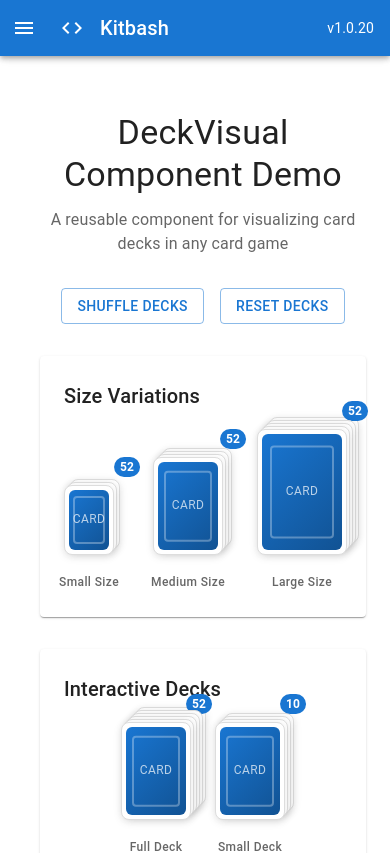
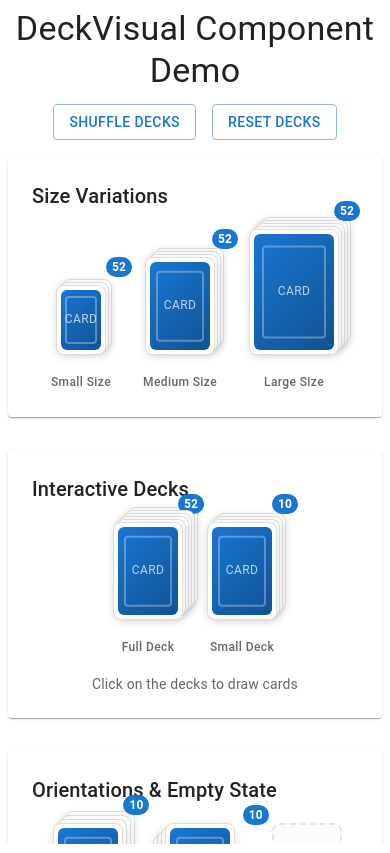
Before and after one commit to taco429/kitbash, a React (Vite) app: page /kitbash/card-games/deck-demo in a window 390 px wide. Shown: the top 853 px of the page. Built offline with nearby package versions, Linux system fonts and the light colour scheme.

Commit message:
Improve mobile responsiveness across card game pages and components
Co-authored-by: multibox2726 <multibox2726@gmail.com>

```diff
--- a/src/components/games/card-game/DeckVisualDemo.tsx
+++ b/src/components/games/card-game/DeckVisualDemo.tsx
@@ -1,10 +1,13 @@
 import React, { useState } from 'react'
-import { Box, Typography, Button, Grid, Paper } from '@mui/material'
+import { Box, Typography, Button, Grid, Paper, useTheme, useMediaQuery } from '@mui/material'
 import { DeckVisual } from './DeckVisual'
 import { createStandardDeck, shuffleCards } from './utils/deckUtils'
 import { CardData } from './Card'
 
 export const DeckVisualDemo: React.FC = () => {
+  const theme = useTheme()
+  const isMobile = useMediaQuery(theme.breakpoints.down('md'))
+
   const [fullDeck, setFullDeck] = useState<CardData[]>(() =>
     shuffleCards(createStandardDeck(false))
   )
@@ -36,15 +39,17 @@ export const DeckVisualDemo: React.FC = () => {
   }
 
   return (
-    <Box sx={{ p: 3 }}>
+    <Box sx={{ p: isMobile ? 1 : 3 }}>
       <Typography variant="h4" gutterBottom align="center">
         DeckVisual Component Demo
       </Typography>
-      <Typography variant="body1" color="text.secondary" align="center" mb={4}>
-        A reusable component for visualizing card decks in any card game
-      </Typography>
+      {!isMobile && (
+        <Typography variant="body1" color="text.secondary" align="center" mb={4}>
+          A reusable component for visualizing card decks in any card game
+        </Typography>
+      )}
 
-      <Box display="flex" gap={2} justifyContent="center" mb={4}>
+      <Box display="flex" gap={2} justifyContent="center" mb={isMobile ? 2 : 4}>
         <Button variant="outlined" onClick={shuffleDecks}>
           Shuffle Decks
         </Button>
--- a/src/components/games/card-game/WarGame.tsx
+++ b/src/components/games/card-game/WarGame.tsx
@@ -26,6 +26,11 @@ const GameArea = styled(Box)(({ theme }) => ({
   gap: theme.spacing(3),
   padding: theme.spacing(2),
   minHeight: '600px',
+  [theme.breakpoints.down('md')]: {
+    minHeight: 'calc(100vh - 100px)',
+    gap: theme.spacing(2),
+    padding: theme.spacing(1),
+  },
   '@keyframes pulse': {
     '0%': {
       opacity: 1,
@@ -53,6 +58,11 @@ const BattleArea = styled(Box)(({ theme }) => ({
   borderRadius: theme.spacing(2),
   backgroundColor: 'white',
   minHeight: '150px',
+  [theme.breakpoints.down('md')]: {
+    gap: theme.spacing(2),
+    padding: theme.spacing(2),
+    minHeight: '120px',
+  },
 }))
 
 const getCardRankValue = (rank: CardData['rank']): number => {
--- a/src/components/layout/Layout.tsx
+++ b/src/components/layout/Layout.tsx
@@ -22,9 +22,10 @@ export const Layout = ({ children }: LayoutProps) => {
   const navigate = useNavigate()
   const location = useLocation()
 
-  // Check if we're on a word search game page (not the hub) and on mobile for full-screen mode
+  // Check if we're on a word search game page (not the hub) or card game page and on mobile for full-screen mode
   const isWordSearchGamePage = location.pathname.startsWith('/word-search/') && location.pathname !== '/word-search'
-  const showFullScreen = isWordSearchGamePage && isMobile
+  const isCardGamePage = location.pathname.startsWith('/card-games/') && location.pathname !== '/card-games'
+  const showFullScreen = (isWordSearchGamePage || isCardGamePage) && isMobile
 
   const handleDrawerToggle = () => {
     setMobileOpen(!mobileOpen)
@@ -37,7 +38,7 @@ export const Layout = ({ children }: LayoutProps) => {
     }
   }
 
-  // If word search on mobile, render full-screen without layout chrome
+  // If word search or card game on mobile, render full-screen without layout chrome
   if (showFullScreen) {
     return (
       <Box sx={{ height: '100vh', overflow: 'hidden' }}>
--- a/src/pages/CardGameDemoPage.tsx
+++ b/src/pages/CardGameDemoPage.tsx
@@ -13,7 +13,9 @@ import {
   FormControl,
   InputLabel,
   Alert,
-  Chip
+  Chip,
+  useTheme,
+  useMediaQuery
 } from '@mui/material'
 import { useNavigate } from 'react-router-dom'
 import { ArrowBack, Shuffle, RestartAlt } from '@mui/icons-material'
@@ -52,6 +54,8 @@ const initialState: GameState = {
 export const CardGameDemoPage: React.FC = () => {
   const [gameState, setGameState] = useState<GameState>(initialState)
   const navigate = useNavigate()
+  const theme = useTheme()
+  const isMobile = useMediaQuery(theme.breakpoints.down('md'))
 
   const handleStartGame = useCallback(() => {
     const newDeck = shuffleCards(createStandardDeck())
@@ -169,10 +173,18 @@ export const CardGameDemoPage: React.FC = () => {
   const stats = getGameStats()
 
   return (
-    <Container maxWidth="xl" sx={{ py: 4 }}>
+    <Container
+      maxWidth="xl"
+      sx={{
+        py: isMobile ? 0 : 4,
+        px: isMobile ? 0 : undefined,
+        height: isMobile ? '100vh' : 'auto',
+        overflow: isMobile ? 'hidden' : 'auto'
+      }}
+    >
       {/* Header */}
-      <Box sx={{ mb: 4 }}>
-        <Box sx={{ display: 'flex', alignItems: 'center', mb: 2 }}>
+      <Box sx={{ mb: isMobile ? 1 : 4 }}>
+        <Box sx={{ display: 'flex', alignItems: 'center', mb: isMobile ? 1 : 2 }}>
           <Button
             startIcon={<ArrowBack />}
             onClick={() => navigate('/card-games')}
@@ -184,9 +196,11 @@ export const CardGameDemoPage: React.FC = () => {
             Card Game Demo
           </Typography>
         </Box>
-        <Typography variant="h6" color="text.secondary">
-          Interactive demonstration of reusable card game components
-        </Typography>
+        {!isMobile && (
+          <Typography variant="h6" color="text.secondary">
+            Interactive demonstration of reusable card game components
+          </Typography>
+        )}
       </Box>
 
       {/* Game Controls */}
--- a/src/pages/CardGamesPage.tsx
+++ b/src/pages/CardGamesPage.tsx
@@ -1,4 +1,4 @@
-import { Box, Typography, Grid, Card, CardContent, CardActions, Button, Container } from '@mui/material'
+import { Box, Typography, Grid, Card, CardContent, CardActions, Button, Container, useTheme, useMediaQuery } from '@mui/material'
 import { useNavigate } from 'react-router-dom'
 import {
   Casino,
@@ -87,6 +87,8 @@ const cardGames: CardGame[] = [
 
 export const CardGamesPage = () => {
   const navigate = useNavigate()
+  const theme = useTheme()
+  const isMobile = useMediaQuery(theme.breakpoints.down('md'))
 
   const handleGameClick = (game: CardGame) => {
     if (game.isComingSoon) {
@@ -133,9 +135,11 @@ export const CardGamesPage = () => {
                     {game.name}
                   </Typography>
                 </Box>
-                <Typography variant="body2" color="text.secondary">
-                  {game.description}
-                </Typography>
+                {!isMobile && (
+                  <Typography variant="body2" color="text.secondary">
+                    {game.description}
+                  </Typography>
+                )}
                 {game.isComingSoon && (
                   <Box sx={{ mt: 2 }}>
                     <Typography variant="caption" color="warning.main" fontWeight="bold">
--- a/src/pages/DeckVisualDemoPage.tsx
+++ b/src/pages/DeckVisualDemoPage.tsx
@@ -1,9 +1,20 @@
-import { Container } from '@mui/material'
+import { Container, useTheme, useMediaQuery } from '@mui/material'
 import { DeckVisualDemo } from '../components/games/card-game/DeckVisualDemo'
 
 export const DeckVisualDemoPage = () => {
+  const theme = useTheme()
+  const isMobile = useMediaQuery(theme.breakpoints.down('md'))
+
   return (
-    <Container maxWidth="lg" sx={{ py: 4 }}>
+    <Container
+      maxWidth="lg"
+      sx={{
+        py: isMobile ? 0 : 4,
+        px: isMobile ? 0 : undefined,
+        height: isMobile ? '100vh' : 'auto',
+        overflow: isMobile ? 'hidden' : 'auto'
+      }}
+    >
       <DeckVisualDemo />
     </Container>
   )
--- a/src/pages/WarGamePage.tsx
+++ b/src/pages/WarGamePage.tsx
@@ -1,4 +1,4 @@
-import { Container, Box, Typography, Button } from '@mui/material'
+import { Container, Box, Typography, Button, useTheme, useMediaQuery } from '@mui/material'
 import { useNavigate } from 'react-router-dom'
 import { ArrowBack } from '@mui/icons-material'
 import { WarGame } from '../components/games/card-game/WarGame'
@@ -6,14 +6,24 @@ import { GameCard } from '../components/shared/GameCard'
 
 export const WarGamePage = () => {
   const navigate = useNavigate()
+  const theme = useTheme()
+  const isMobile = useMediaQuery(theme.breakpoints.down('md'))
 
   return (
-    <Container maxWidth="lg" sx={{ py: 4 }}>
-      <Box mb={3}>
+    <Container
+      maxWidth="lg"
+      sx={{
+        py: isMobile ? 0 : 4,
+        px: isMobile ? 0 : undefined,
+        height: isMobile ? '100vh' : 'auto',
+        overflow: isMobile ? 'hidden' : 'auto'
+      }}
+    >
+      <Box mb={isMobile ? 1 : 3}>
         <Button
           startIcon={<ArrowBack />}
           onClick={() => navigate('/card-games')}
-          sx={{ mb: 2 }}
+          sx={{ mb: isMobile ? 1 : 2 }}
         >
           Back to Card Games
         </Button>
@@ -21,10 +31,12 @@ export const WarGamePage = () => {
         <Typography variant="h3" component="h1" gutterBottom>
           War Card Game
         </Typography>
-        <Typography variant="body1" color="text.secondary" paragraph>
-          Battle it out in the classic card game War! Each player draws a card, and the higher card wins both cards.
-          When cards are equal, it's time for WAR - draw 3 cards face down and 1 face up to determine the winner!
-        </Typography>
+        {!isMobile && (
+          <Typography variant="body1" color="text.secondary" paragraph>
+            Battle it out in the classic card game War! Each player draws a card, and the higher card wins both cards.
+            When cards are equal, it's time for WAR - draw 3 cards face down and 1 face up to determine the winner!
+          </Typography>
+        )}
       </Box>
 
       <GameCard>
```
